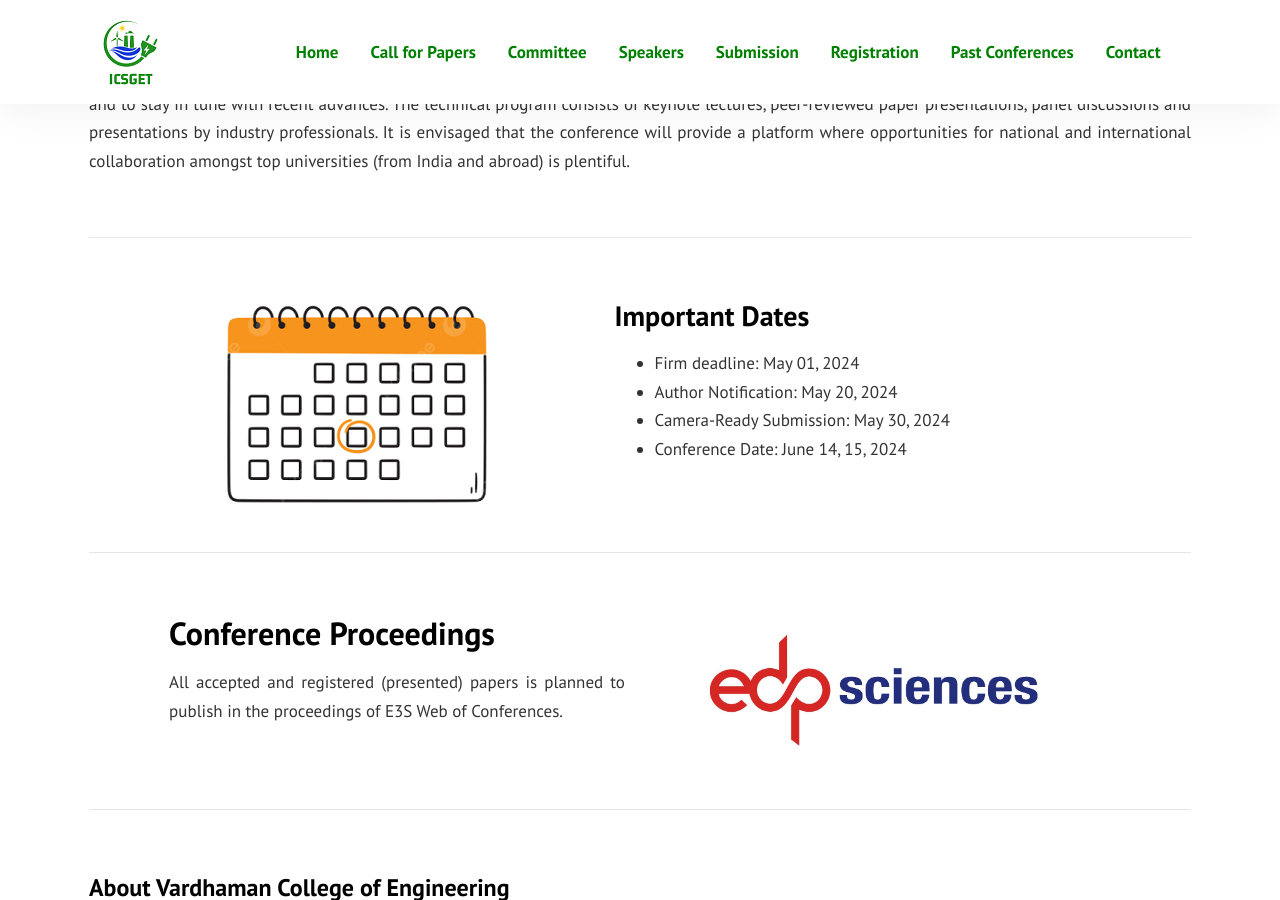
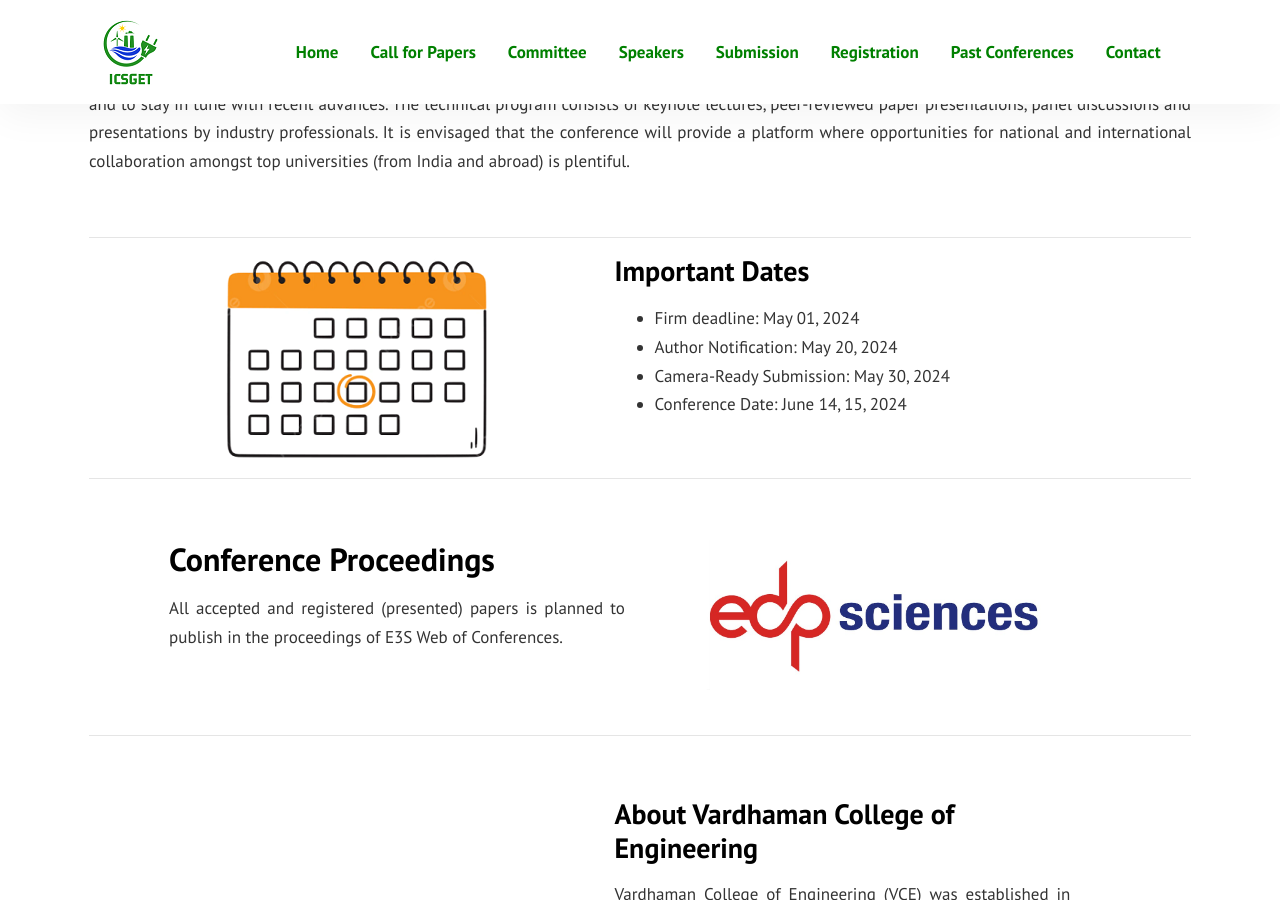
Before and after one commit to sravivarmanvce/temp, a Jekyll site: the page built from index.md, in a window 1280 px wide and 900 px high, scrolled down 829 px. Built offline with Jekyll 4.4.1, drawn with Linux system fonts in a browser that asks for light colours.

Commit message:
Update index.md

```diff
--- a/index.md
+++ b/index.md
@@ -29,8 +29,6 @@
 &nbsp;
 
 ---
-
-&nbsp;
 <div class="container">
 	<div class="row justify-content-between">
 		<div class="col-lg-5 d-flex align-items-center justify-content-center about-img">
@@ -48,8 +46,6 @@
 		</div>
 	</div>
 </div>
-&nbsp;
-
 ---
 
 &nbsp;
@@ -72,9 +68,20 @@
 
 &nbsp;
 
-#### About Vardhaman College of Engineering
-Vardhaman College of Engineering (VCE) was established in the year 1999 by Vardhaman Educational Society, Hyderabad. It is a UGC Autonomous college, approved by AICTE, and is permanently affiliated to Jawaharlal Nehru Technological University (JNTU), Hyderabad. We offer undergraduate B.Tech programmes in CSE, CSE (AI&ML), AI&ML, AI&DS, IT, ECE, EEE, ME and CE of total intake of 1380; postgraduate M.Tech programmes with specialisation in DECS, PEED, CSE, SE, and ED; MBA programme of total intake of 150; and doctoral programmes in CSE, ECE and ME. The college is accredited by NAAC at A++ grade with a CGPA of 3.58 on a scale of 4. Six of its UG engineering programmes – B. Tech ECE, EEE, CSE, ME, CE, and IT are accredited by the National Board of Accreditation (NBA), New Delhi under the Tier-1 category. VCE is the most sought-after institute to make the dreams fulfilled for many aspiring engineers. Our major strength lies in imparting quality education to the global standards and envisages to address various societal needs.
-<a href="vardhaman.org" class="btn btn-dark text-white px-5 btn-lg">www.vardhaman.org</a>
+<div class="container">
+	<div class="row justify-content-between">
+		<div class="col-lg-5 d-flex align-items-center justify-content-center about-img">
+			<img alt="SDG" src="assets/images/dates.png">
+		</div>
+		<div class="col-lg-6 pt-5 pt-lg-0">
+			<h3>About Vardhaman College of Engineering</h3>
+			<p></p>
+			<p align="justify">Vardhaman College of Engineering (VCE) was established in the year 1999 by Vardhaman Educational Society, Hyderabad. It is a UGC Autonomous college, approved by AICTE, and is permanently affiliated to Jawaharlal Nehru Technological University (JNTU), Hyderabad. We offer undergraduate B.Tech programmes in CSE, CSE (AI&ML), AI&ML, AI&DS, IT, ECE, EEE, ME and CE of total intake of 1380; postgraduate M.Tech programmes with specialisation in DECS, PEED, CSE, SE, and ED; MBA programme of total intake of 150; and doctoral programmes in CSE, ECE and ME. The college is accredited by NAAC at A++ grade with a CGPA of 3.58 on a scale of 4. Six of its UG engineering programmes – B. Tech ECE, EEE, CSE, ME, CE, and IT are accredited by the National Board of Accreditation (NBA), New Delhi under the Tier-1 category. VCE is the most sought-after institute to make the dreams fulfilled for many aspiring engineers. Our major strength lies in imparting quality education to the global standards and envisages to address various societal needs.</p>
+			<a href="vardhaman.org" class="btn btn-dark text-white px-5 btn-lg">www.vardhaman.org</a>
+		</div>
+	</div>
+</div>
+
 &nbsp;
 
 ---
```
